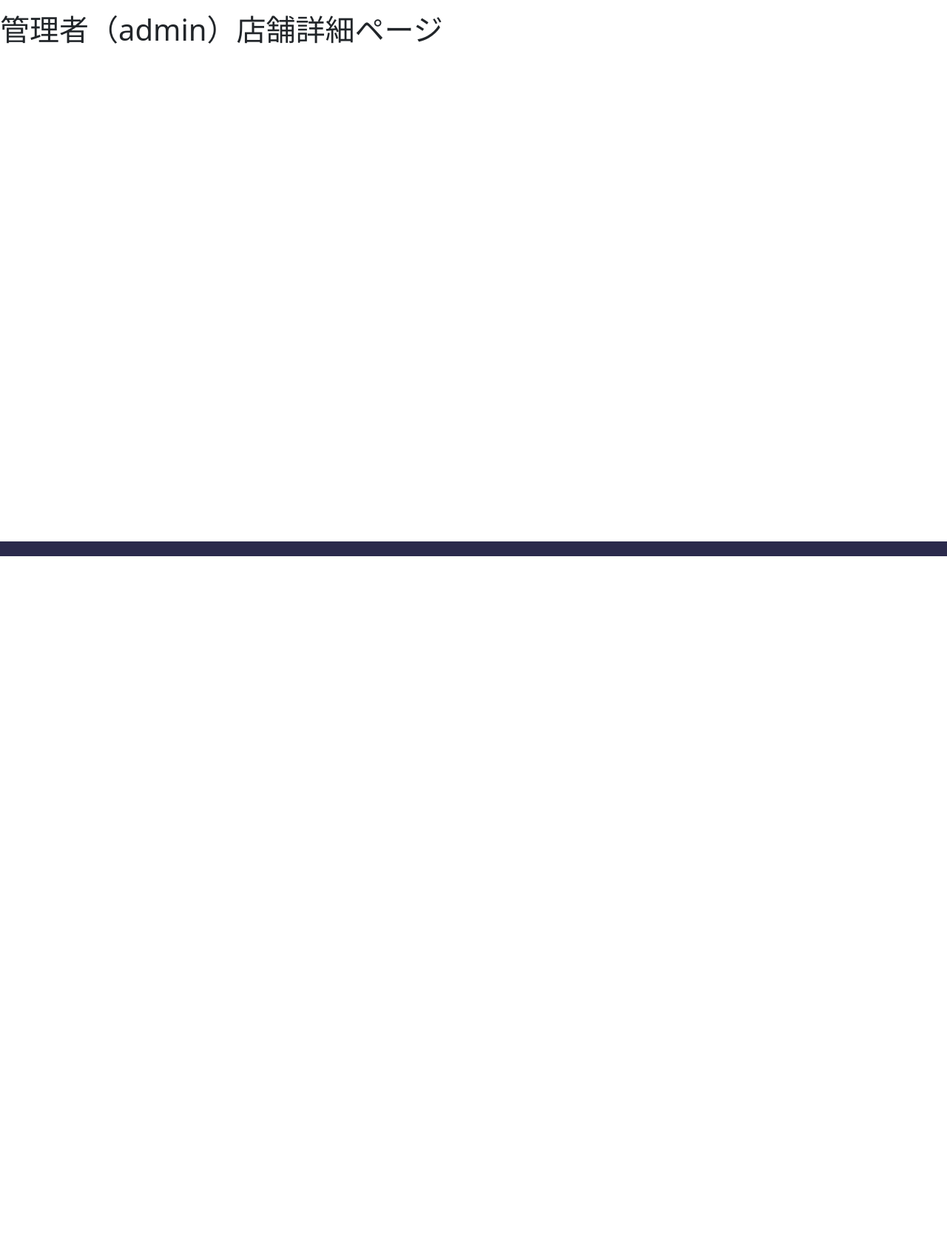
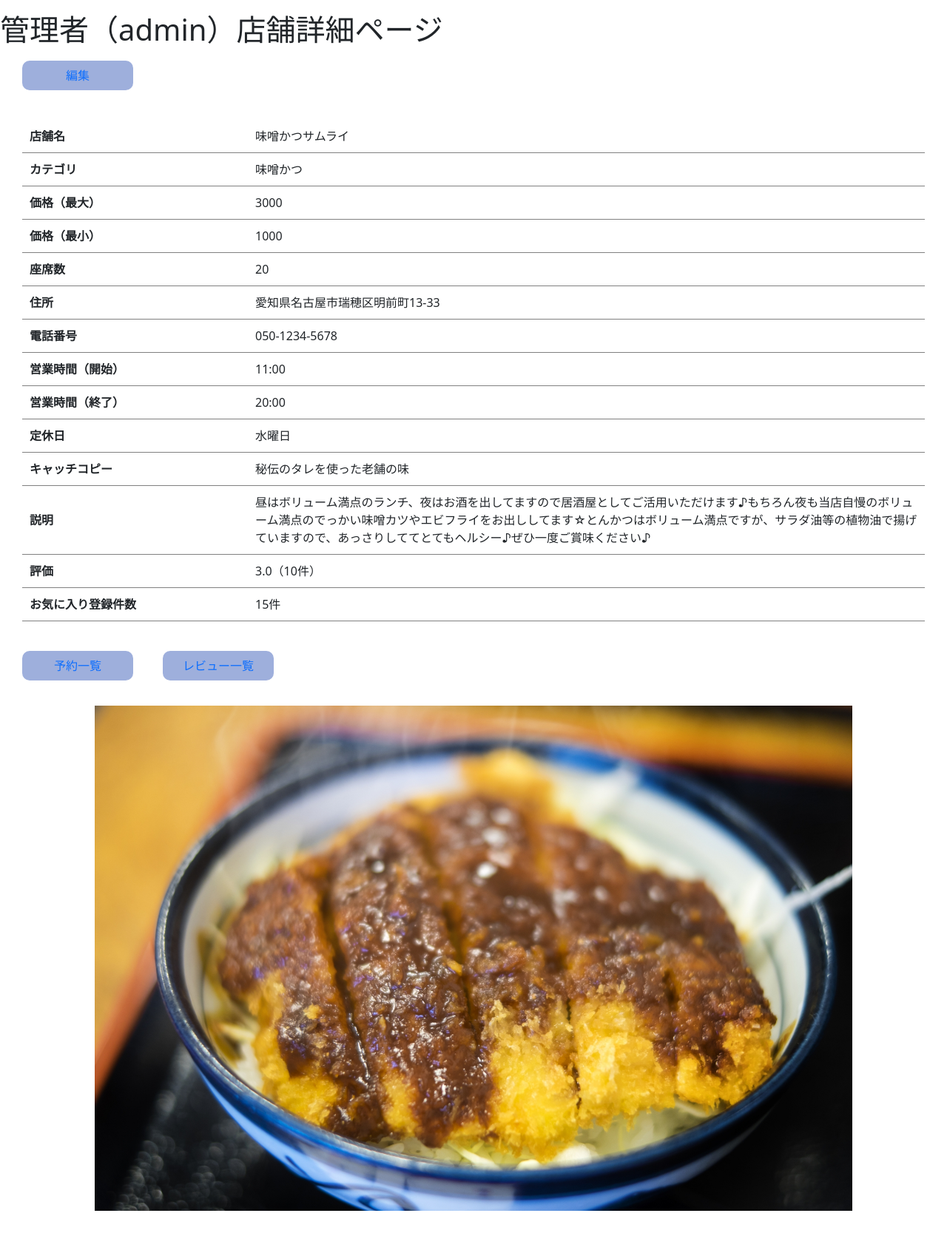
Before and after one commit to ayaconsa/nagoyameshi, a Django app: page /admin2/restaurant_detail/ in a window 1280 px wide. Shown: the part 48-1715 px from the top of the page at 74% size. Before the commit the page ends 800 px from the top, so only its background shows below. Run offline with Django 5.2, Linux system fonts and the light colour scheme; some libraries are stand-ins or nearby versions.

Commit message:
管理者店舗詳細ページのhtml追加

```diff
--- a/NagoyameshiApp/static/css/style.css
+++ b/NagoyameshiApp/static/css/style.css
@@ -345,3 +345,64 @@ footer {
 #my_tabcontrol a:nth-child(3), #my_tabbody div:nth-child(3) {
   background-color: #ddddff;
 }/* 3つ目のタブとその中身用の配色 */
+
+
+
+
+
+
+/* ********** admin *********** */
+
+/* 店舗詳細ページ */
+
+
+.admin_table {
+  margin: 30px;
+}
+
+.admin_table tr {
+  border-bottom: solid 1px gray;
+}
+
+.admin_table th {
+  width: 25%;
+  padding: 10px;
+}
+
+.admin_table td {
+  padding: 10px;
+}
+
+.admin_link {
+  text-decoration: none;
+}
+
+.admin_btn_parent {
+  display: flex;
+  /* ボタンの左右の揃え方 */
+  justify-content: left;
+}
+
+.admin_btn {
+  display: flex;
+    /* 文字の左右の揃え方 */
+    justify-content: center;
+    /* 上下の揃え方 */
+    align-items: center;
+    position: relative;
+    width: 150px;
+    height: 40px;
+    color: #000000;
+    text-decoration: none;
+    background-color: #9EAFDC;
+    border-radius: 10px;
+  margin: 10px;
+  margin-left: 30px;
+}
+
+.admin_restaurant_img {
+  display: block;
+  margin: auto;
+  width: 80%;
+  margin-bottom: 30px;
+}
--- a/NagoyameshiApp/templates/NagoyameshiApp/admin2/admin2_base.html
+++ b/NagoyameshiApp/templates/NagoyameshiApp/admin2/admin2_base.html
@@ -22,7 +22,6 @@
     </main>
 
 
-    <footer>
 
   </body>
 </html>
--- a/NagoyameshiApp/templates/NagoyameshiApp/admin2/admin_restaurant_detail.html
+++ b/NagoyameshiApp/templates/NagoyameshiApp/admin2/admin_restaurant_detail.html
@@ -10,5 +10,84 @@
 
 <h1>管理者（admin）店舗詳細ページ</h1>
 
+<div class="admin_btn_parent">
+	<div class="admin_btn">
+		<a class="admin_link" href={% url 'admin_restaurant_edit'%}>編集</a>
+	</div>
+</div>
+
+	<table class="admin_table">
+		<tbody>
+			<tr>
+				<th>店舗名</th>
+				<td>味噌かつサムライ</td>
+			</tr>
+			<tr>
+				<th>カテゴリ</th>
+				<td>味噌かつ</td>
+			</tr>
+			<tr>
+				<th>価格（最大）</th>
+				<td>3000</td>
+			</tr>
+			<tr>
+				<th>価格（最小）</th>
+				<td>1000</td>
+			</tr>
+			<tr>
+				<th>座席数</th>
+				<td>20</td>
+			</tr>
+			<tr>
+				<th>住所</th>
+				<td>愛知県名古屋市瑞穂区明前町13-33</td>
+			</tr>
+			<tr>
+				<th>電話番号</th>
+				<td>050-1234-5678</td>
+			</tr>
+			<tr>
+				<th>営業時間（開始）</th>
+				<td>11:00</td>
+			</tr>
+			<tr>
+				<th>営業時間（終了）</th>
+				<td>20:00</td>
+			</tr>
+			<tr>
+				<th>定休日</th>
+				<td>水曜日</td>
+			</tr>
+			<tr>
+				<th>キャッチコピー</th>
+				<td>秘伝のタレを使った老舗の味</td>
+			</tr>
+			<tr>
+				<th>説明</th>
+				<td>昼はボリューム満点のランチ、夜はお酒を出してますので居酒屋としてご活用いただけます♪もちろん夜も当店自慢のボリューム満点のでっかい味噌カツやエビフライをお出ししてます☆とんかつはボリューム満点ですが、サラダ油等の植物油で揚げていますので、あっさりしててとてもヘルシー♪ぜひ一度ご賞味ください♪</td>
+			</tr>
+			<tr>
+				<th>評価</th>
+				<td>3.0（10件）</td>
+			</tr>
+			<tr>
+				<th>お気に入り登録件数</th>
+				<td>15件</td>
+			</tr>
+
+		</tbody>
+	</table>
+
+	<div class="admin_btn_parent">
+		<div class="admin_btn">
+			<a class="admin_link" href={% url 'admin_booking_confirmation'%}>予約一覧</a>
+		</div>
+		<div class="admin_btn">
+			<a class="admin_link" href={% url 'admin_review_confirmation'%}>レビュー一覧</a>
+		</div>
+	</div>
+
+	</br>
+	<img class="admin_restaurant_img" src="{% static 'img/misokatsu.jpg' alt='店舗画像' %}"
 
 {% endblock content %}
--- a/NagoyameshiApp/templates/NagoyameshiApp/user/restaurant_detail.html
+++ b/NagoyameshiApp/templates/NagoyameshiApp/user/restaurant_detail.html
@@ -49,7 +49,7 @@
 		<div id="my_tabbody">
 			<!-- ******トップ****** -->
 			<div id="top">
-				<img src="{% static 'img/misokatsu.jpg' %}" class="img-fluid rounded-start" alt="味噌カツ">
+				<img src="{% static 'img/misokatsu.jpg' %}" class="img-fluid rounded-start" alt="店舗画像">
 				<h2>秘伝のタレを使った老舗の味</h2>
 				<p>
 					昼はボリューム満点のランチ、夜はお酒を出してますので居酒屋としてご活用いただけます♪もちろん夜も当店自慢のボリューム満点のでっかい味噌カツやエビフライをお出ししてます☆とんかつはボリューム満点ですが、サラダ油等の植物油で揚げていますので、あっさりしててとてもヘルシー♪ぜひ一度ご賞味ください♪
--- a/nagoyameshi/urls.py
+++ b/nagoyameshi/urls.py
@@ -91,7 +91,7 @@ urlpatterns = [
     path('admin2/restaurant_detail/', AdminRestaurantDetailView.as_view(), name="admin_restaurant_detail"),
     path('admin2/restaurant_edit/', AdminRestaurantEditView.as_view(), name="admin_restaurant_edit"),
 
-    path('admin2/booking_confirmation/', AdminBookingConfirmationView.as_view(), name="admin_booking_comfirmation"),
+    path('admin2/booking_confirmation/', AdminBookingConfirmationView.as_view(), name="admin_booking_confirmation"),
     path('admin2/review_confirmation/', AdminReviewConfirmationView.as_view(), name="admin_review_confirmation"),
 
 ]
```
Also changed, not shown: NagoyameshiApp/templates/NagoyameshiApp/admin2/admin_login.html (+8 -0 lines).
